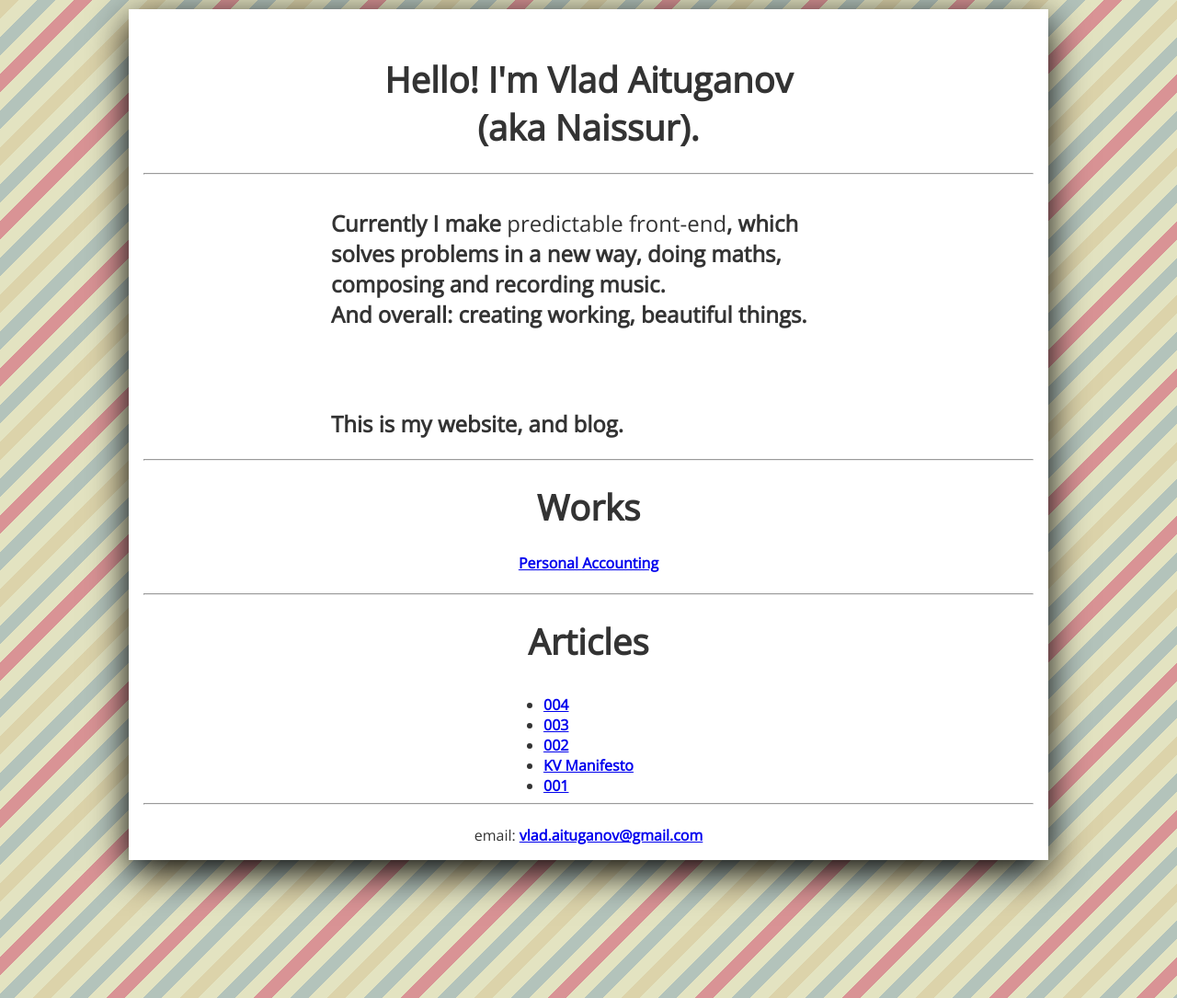
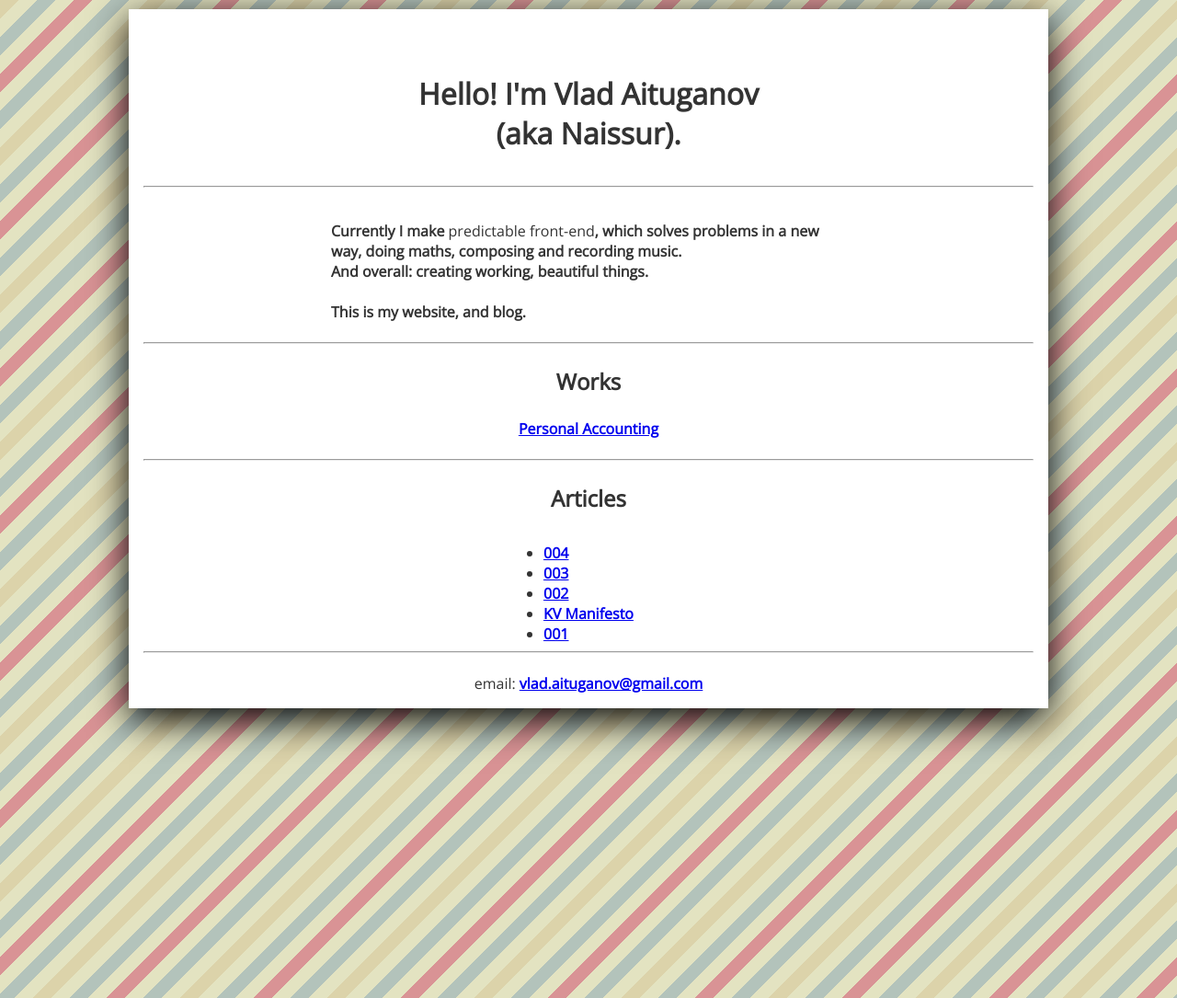
Before and after one commit to Naissur/Naissur.github.io, a Jekyll site: the page built from index.md, in a window 1280 px wide. Shown: the whole page at 92% size. Built offline with Jekyll 4.4.1, drawn with Linux system fonts in a browser that asks for light colours.

Commit message:
Fix font size

```diff
--- a/_layouts/index.html
+++ b/_layouts/index.html
@@ -16,18 +16,18 @@
   <body>
     <div class="page-wrapper">
       <div class="intro">
-        <h2>Hello! I'm Vlad Aituganov <br/>(aka Naissur).</h2>
+        <h1>Hello! I'm Vlad Aituganov <br/>(aka Naissur).</h1>
         <hr/>
         <p>
-        Currently I make <b>predictable front-end</b>, which solves problems in a new way, doing maths, composing and recording music.
-        <br/>
-        And overall: creating working, beautiful things.
+          Currently I make <b>predictable front-end</b>, which solves problems in a new way, doing maths, composing and recording music.
+          <br/>
+          And overall: creating working, beautiful things.
+          <br/>
+          <br/>
+          This is my website, and blog.
         </p>
+
       </div>
-
-      <p>
-        This is my website, and blog.
-      </p>
 
       <br/>
       <hr/>
--- a/css/styles.css
+++ b/css/styles.css
@@ -90,7 +90,7 @@
   margin-bottom: 16px;
   margin-top: 24px;
 
-  font-size: 4.2em;
+  font-size: 2.0em;
   font-family: 'Open Sans', sans-serif;
   font-weight: 700;
 }
@@ -101,7 +101,7 @@
   padding-right: 30px;
   padding-left: 30px;
 
-  font-size: 2.4em;
+  font-size: 1.5em;
   font-family: 'Open Sans', sans-serif;
   font-weight: 700;
   /* text-transform: uppercase; */
@@ -113,7 +113,7 @@
   padding-right: 30px;
   padding-left: 30px;
 
-  font-size: 2.0em;
+  font-size: 1.2em;
   font-family: 'Open Sans', sans-serif;
   font-weight: 700;
   text-transform: uppercase;
@@ -127,7 +127,7 @@
   padding-right: 50px;
   padding-left: 50px;
 
-  font-size: 1.5em;
+  font-size: 1.0em;
   font-weight: 700;
   font-family: 'Open Sans', sans-serif;
 }
@@ -149,7 +149,7 @@
 
 .intro{
   padding-top: 10px;
-  padding-bottom: 50px;
+  padding-bottom: 0px;
 
 }
 
@@ -254,14 +254,14 @@
 
 @media screen and (max-width: 800px){
   h1{
-    font-size: 4.2em;
+    font-size: 2.0em;
   }
   h2{
-    font-size: 2.5em;
+    font-size: 1.5em;
   }
   p{
     margin: 24px;
-    font-size: 1.7em;
+    font-size: 1.0em;
   }
 }
 
@@ -282,6 +282,6 @@
     padding-left: 20px;
     padding-right: 20px;
     margin-top: 20px;
-    /*font-size: 1.2em;
+    font-size: 1.0em;
 }
 }
```
